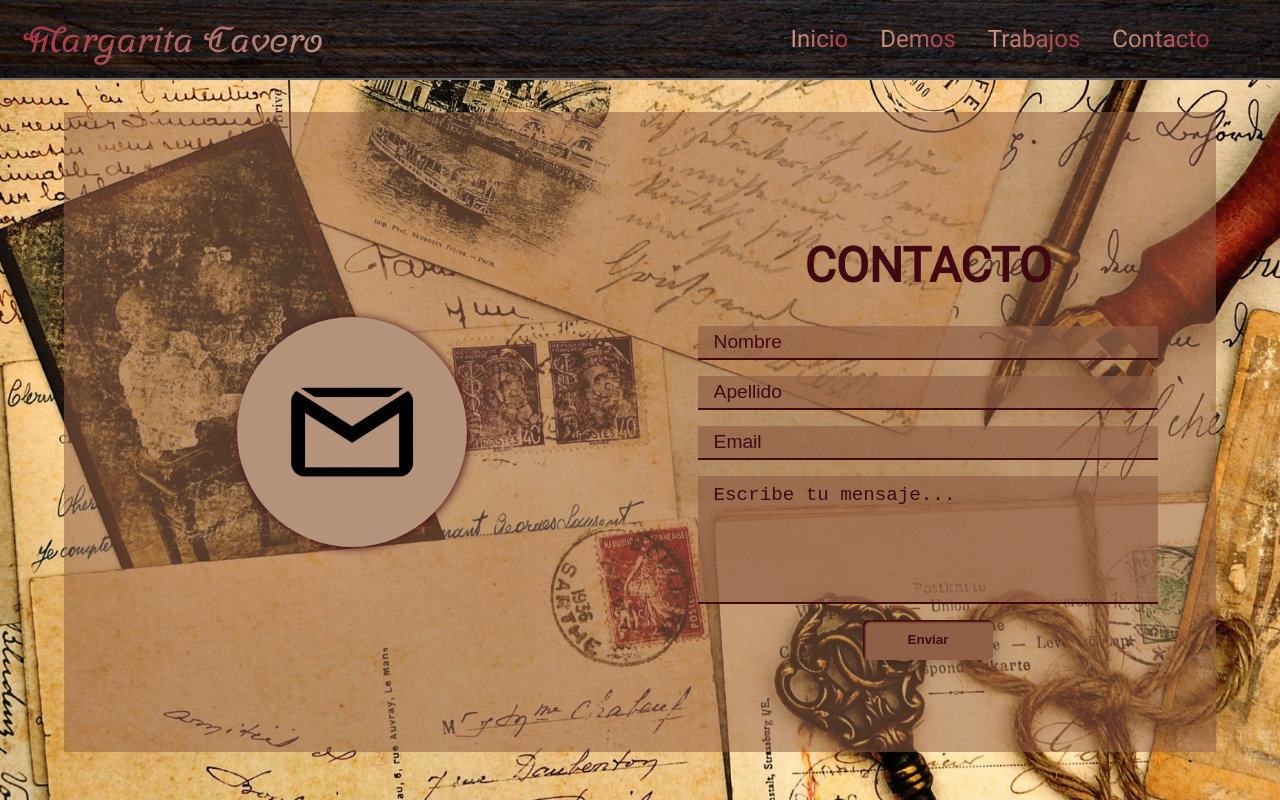
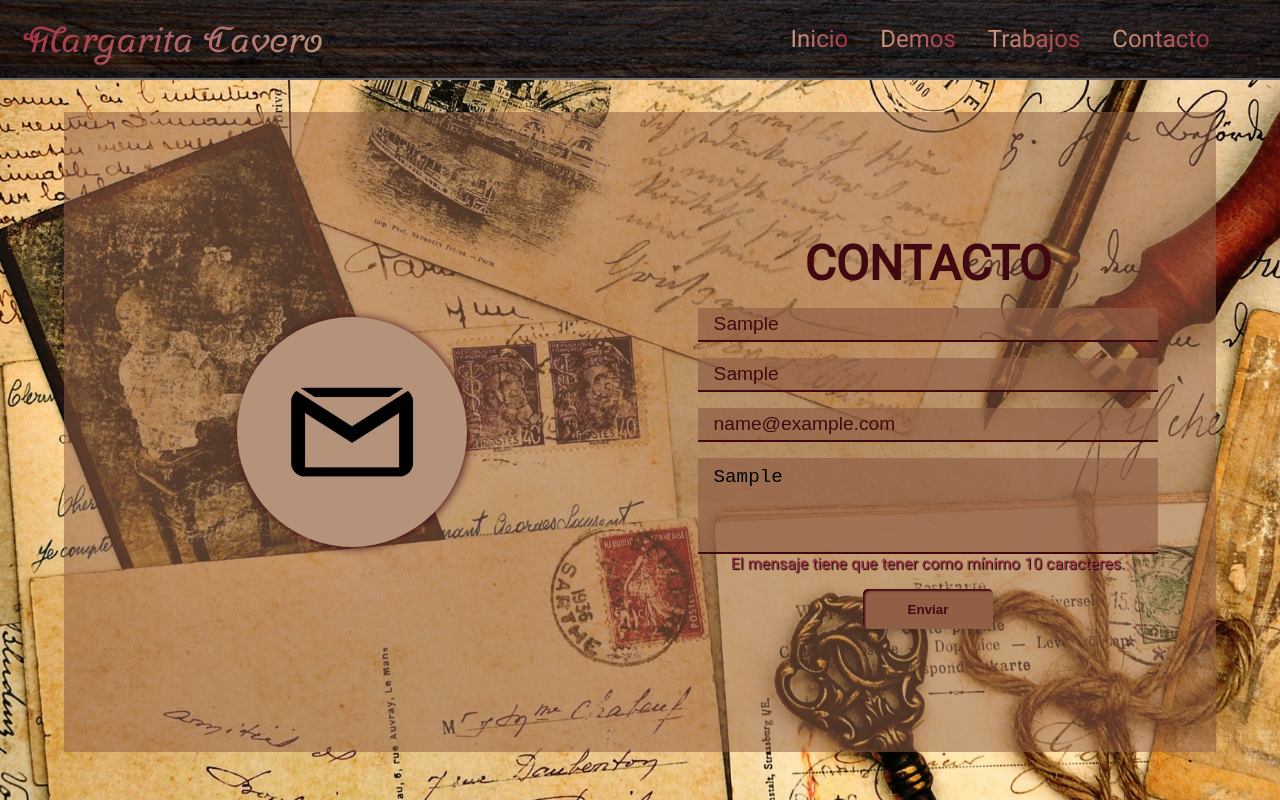
Before and after one commit to margarita-cavero/frontend, a React (Vite) app: page /contacto in a window 1280 px wide. Both pictures are taken after typing "Sample", "Sample", "name@example.com", "Sample" into the empty fields and a click on the button "Enviar". Shown: the top 800 px of the page. Built offline with nearby package versions, Linux system fonts and the light colour scheme.

Commit message:
Form created width React Hook Form

```diff
--- a/package.json
+++ b/package.json
@@ -10,6 +10,7 @@
   "dependencies": {
     "react": "^18.0.0",
     "react-dom": "^18.0.0",
+    "react-hook-form": "^7.33.1",
     "react-preloaders": "^3.0.3",
     "react-router-dom": "^6.3.0",
     "styled-components": "^5.3.5",
--- a/src/components/contact/Form.jsx
+++ b/src/components/contact/Form.jsx
@@ -1,16 +1,14 @@
-import { useState } from "react";
-import { useForm } from "../../hooks/useForm";
+import { useForm } from "react-hook-form";
 import { FormStyled } from "./FormStyled";
 
 
 export const Form = () => {
 
-    const { formState, onInputChange, onTextAreaChange, onSubmit, onResetForm, firstName, lastName, email, message } = useForm({
-        firstName: '',
-        lastName: '',
-        email: '',
-        message: ''
-    });
+    const { register, formState: { errors }, handleSubmit } = useForm();
+
+    const onSubmit = (data) => {
+        console.log(data);
+    };
 
     return (
         <FormStyled>
@@ -19,41 +17,58 @@ export const Form = () => {
             </div>
             <div className="formParts formContainer">
                 <h1 className="title">CONTACTO</h1>
-                <form className="form" onSubmit={onSubmit}>
+                <form className="form" onSubmit={handleSubmit(onSubmit)}>
                     <input
                         className="input"
                         type='text'
+                        {...register('firstName', {
+                            required: true,
+                            minLength: 3,
+                            maxLength: 10
+                        })}
                         name="firstName"
-                        value={firstName}
-                        onChange={onInputChange}
                         placeholder="Nombre"
                     />
+                    {errors.firstName?.type === 'required' && <p className="validation">El nombre es obligatorio</p>}
+                    {errors.firstName?.type === 'minLength' && <p className="validation">El nombre tiene que tener como mínimo 3 caracteres.</p>}
+                    {errors.firstName?.type === 'maxLength' && <p className="validation">El nombre tiene que tener como máximo 10 caracteres.</p>}
                     <input
                         className="input"
                         type='text'
                         name="lastName"
-                        value={lastName}
-                        onChange={onInputChange}
+                        {...register('lastName', {
+                            required: true,
+                            minLength: 3,
+                            maxLength: 30
+                        })}
                         placeholder="Apellido"
                     />
+                    {errors.lastName?.type === 'required' && <p className="validation">El apellido es obligatorio</p>}
+                    {errors.lastName?.type === 'minLength' && <p className="validation">El apellido tiene que tener como mínimo 3 caracteres.</p>}
+                    {errors.lastName?.type === 'maxLength' && <p className="validation">El apellido tiene que tener como máximo 10 caracteres.</p>}
                     <input
                         className="input"
                         type='email'
                         name="email"
-                        value={email}
-                        onChange={onInputChange}
+                        {...register('email', {
+                            pattern: /^(([^<>()\[\]\\.,;:\s@”]+(\.[^<>()\[\]\\.,;:\s@”]+)*)|(“.+”))@((\[[0–9]{1,3}\.[0–9]{1,3}\.[0–9]{1,3}\.[0–9]{1,3}])|(([a-zA-Z\-0–9]+\.)+[a-zA-Z]{2,}))$/
+                        })}
                         placeholder="Email"
                     />
+                    {errors.email?.type === 'pattern' && <p className="validation">El correo electronico no es válido</p>}
                     <textarea
                         className="input textArea"
                         name="message"
-                        value={message}
-                        onChange={onInputChange}
+                        {...register('message', {
+                            minLength: 10,
+                            required: true
+                        })}
                         placeholder="Escribe tu mensaje..."
                     >
                     </textarea>
+                    {errors.message?.type === 'minLength' && <p className="validation">El mensaje tiene que tener como mínimo 10 caracteres.</p>}
+                    {errors.message?.type === 'required' && <p className="validation">El mensaje es obligatorio.</p>}
                     <button
-                        onClick={onResetForm}
                         className="send"
                         type='submit'
                     >
--- a/src/components/contact/FormStyled.jsx
+++ b/src/components/contact/FormStyled.jsx
@@ -25,7 +25,6 @@ height: 100%;
     .title{
         font-size: 3rem;
         color: #400811;
-        margin: 2rem 0;
     }
     .form{
         display: flex;
@@ -38,7 +37,7 @@ height: 100%;
             outline: none;
             border: 0;
             color: #400811;
-            margin-bottom: 1rem;
+            margin-top: 1rem;
             width: 100%;
             height: 2rem;
             padding: 1rem;
@@ -56,7 +55,7 @@ height: 100%;
         }
         .textArea{
             resize: none;
-            height: 8rem;
+            height: 6rem;
             padding: .5rem 1rem;
         }
         .send {
@@ -70,6 +69,7 @@ height: 100%;
             position: relative;
             display: inline-block;
             outline: none;
+            margin-top: 1rem;
             border-radius: 5px;
             border: none;
             box-shadow:inset 2px 2px 2px 0px #400811, 7px 7px 20px 0px rgba(0,0,0,.1), 4px 4px 5px 0px rgba(0,0,0,.1);
@@ -100,6 +100,11 @@ height: 100%;
             top: 2px;
             color: #905f45;
         }
+        .validation{
+            margin-top: 0;
+            color: #a42f42;
+            text-shadow: 1px 1px 1px #000;
+        }
     }
 }
 `;
--- a/src/hooks/useForm.js
+++ b/src/hooks/useForm.js
@@ -1,33 +1,33 @@
-import { useState } from 'react';
+// import { useState } from 'react';
 
 
-export const useForm = (initialForm = {}) => {
+// export const useForm = (initialForm = {}) => {
 
-    const [formState, setFormState] = useState(initialForm);
+//     const [formState, setFormState] = useState(initialForm);
 
-    const onInputChange = ({ target }) => {
-        const { name, value } = target;
-        setFormState({
-            ...formState,
-            [name]: value
-        });
-    };
+//     const onInputChange = ({ target }) => {
+//         const { name, value } = target;
+//         setFormState({
+//             ...formState,
+//             [name]: value
+//         });
+//     };
 
-    const onResetForm = () => {
-        setFormState(initialForm);
-    };
+//     const onResetForm = () => {
+//         setFormState(initialForm);
+//     };
 
-    const onSubmit = (e) => {
-        e.preventDefault();
-        // onSubmit?.(formState);
-        console.log('Enviado');
-    }
+//     const onSubmit = (e) => {
+//         e.preventDefault();
+//         // onSubmit?.(formState);
+//         console.log('Enviado');
+//     }
 
-    return {
-        ...formState,
-        formState,
-        onInputChange,
-        onSubmit,
-        onResetForm
-    };
-};
+//     return {
+//         ...formState,
+//         formState,
+//         onInputChange,
+//         onSubmit,
+//         onResetForm
+//     };
+// };
```
Also changed, not shown: 1 other file (tests, documents, lock files or other folders).
